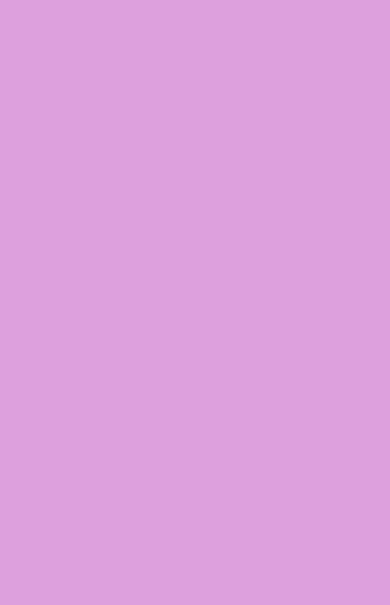
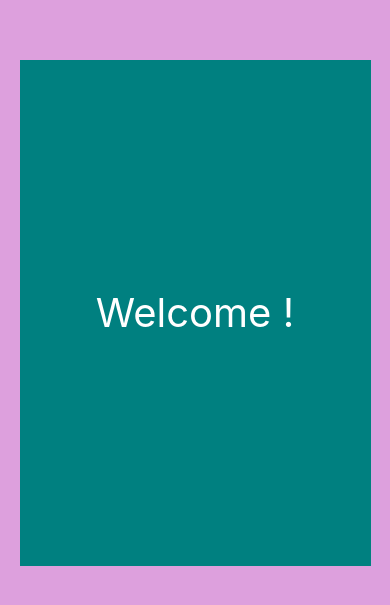
Before and after one commit to av1v3k/learn-rn, a React Native app: screen / in a window 390 px wide. Shown: the part 109-714 px from the top of the page. Built offline with nearby package versions, Linux system fonts and the light colour scheme.

Commit message:
Dimensions API - using window

```diff
--- a/App.js
+++ b/App.js
@@ -1,9 +1,18 @@
-import { View, StyleSheet, Text } from "react-native";
+import { View, StyleSheet, Text, Dimensions } from "react-native";
 import Box from "./components/Box";
 
 export default function App() {
-  return <View style={styles.container}></View>;
+  return (
+    <View style={styles.container}>
+      <View style={styles.box}>
+        <Text style={styles.text}>Welcome !</Text>
+      </View>
+    </View>
+  );
 }
+
+const windowWidth = Dimensions.get("window").width;
+const windowHeight = Dimensions.get("window").height;
 
 const styles = StyleSheet.create({
   container: {
@@ -12,4 +21,17 @@
     alignItems: "center",
     justifyContent: "center",
   },
+  box: {
+    // width: "70%",
+    width: windowWidth > 500 ? "70%" : "90%",
+    // height: "40%",
+    height: windowHeight > 600 ? "60%" : "90%",
+    backgroundColor: "teal",
+    justifyContent: "center",
+    alignItems: "center",
+  },
+  text: {
+    fontSize: 40,
+    color: "#FFFFFF",
+  },
 });
```
Also changed, not shown: 1 other file (tests, documents, lock files or other folders).
